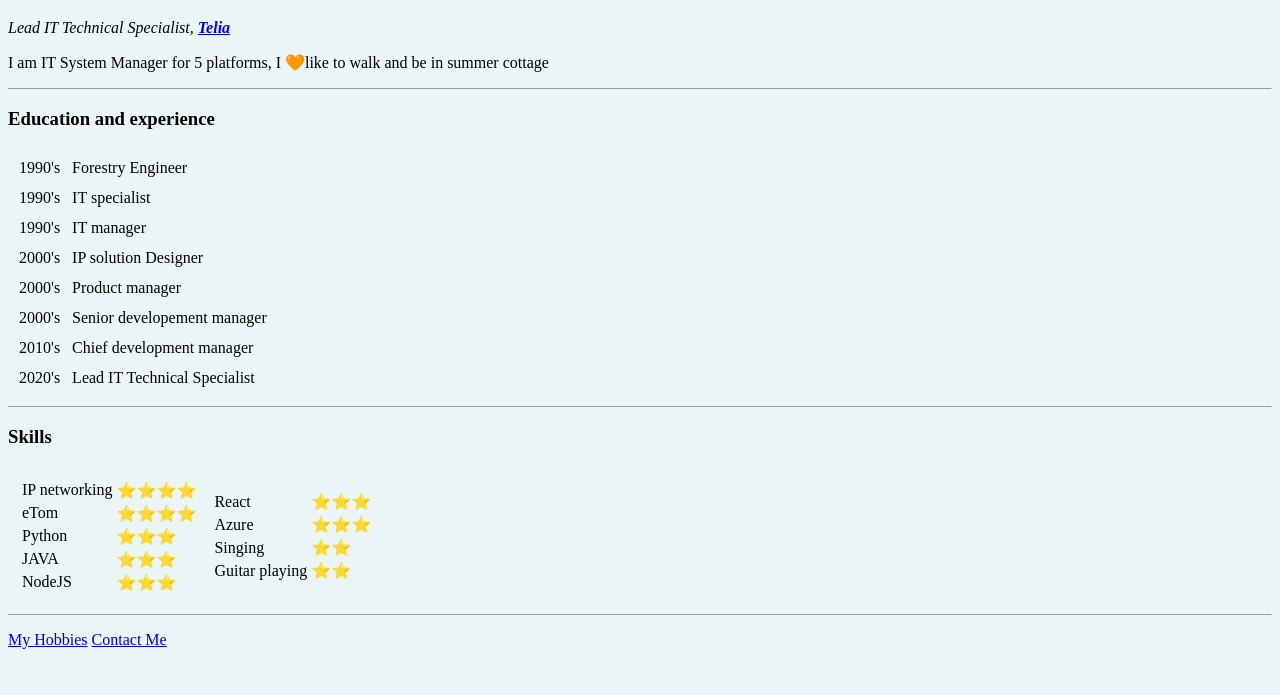
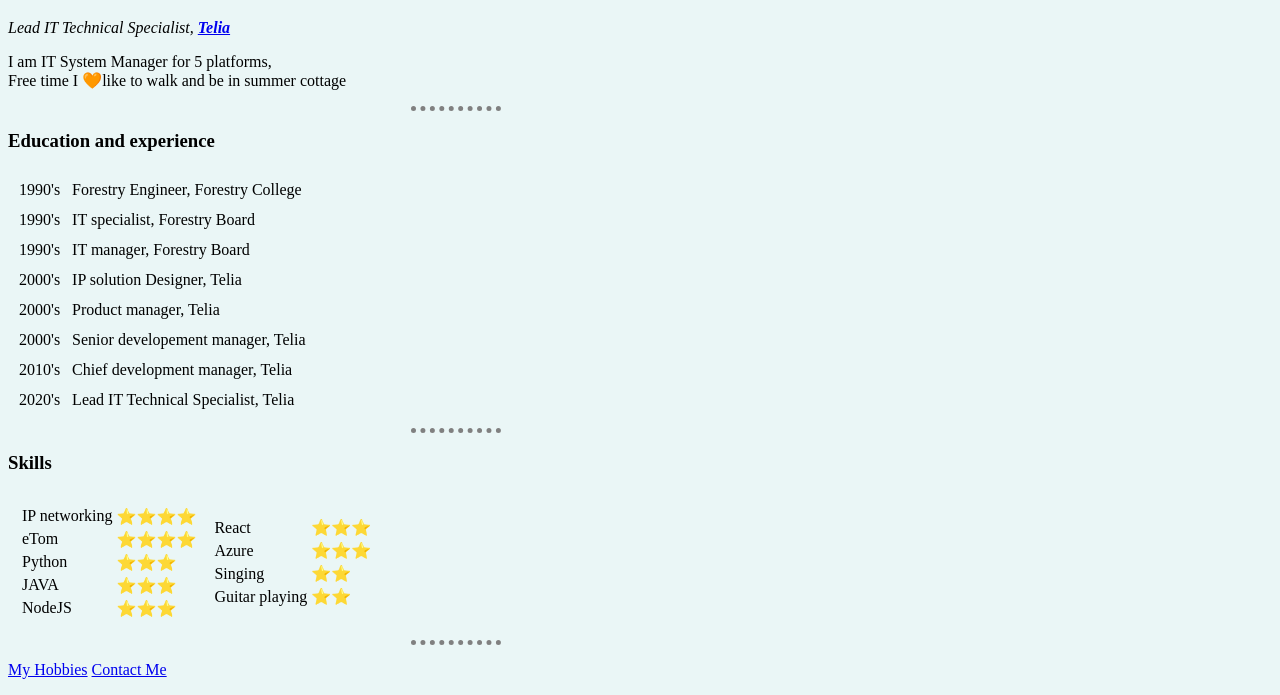
Before and after one commit to zacce/cv, a plain HTML site: page index.html in a window 1280 px wide. Shown: the part 233-928 px from the top of the page. Before the commit the page ends 898 px from the top, so only its background shows below. Drawn offline with Linux system fonts and the light colour scheme.

Commit message:
Styles added

```diff
--- /dev/null
+++ b/css/styles.css
@@ -0,0 +1,13 @@
+    body {
+
+      background-color:#EAF6F6;
+      width:70%;
+    }
+
+    hr {
+      border-style: none;
+      border-top-style: dotted;
+      border-color: grey;
+      border-width: 5px;
+      width: 10%;
+    }
--- a/index.html
+++ b/index.html
@@ -4,25 +4,27 @@
 <head>
   <meta charset="utf-8">
   <title>Sakari's Personal Site</title>
+  <link rel="stylesheet" href="css/styles.css">
 </head>
 
-<body style= "background-color: #EAF6F6;">
+<body>
   <img src="images\sakari.jpg" alt="sakari profile picture" />
   <h1>Sakari Heino</h1>
   <p><em>Lead IT Technical Specialist,<strong> <a href="http:\teliacompany.com">Telia</a></strong></em></p>
-  <p>I am IT System Manager for 5 platforms, I 🧡like to walk and be in summer cottage
+  <p>I am IT System Manager for 5 platforms, <br>
+    Free time I 🧡like to walk and be in summer cottage
   </p>
   <hr size=1 />
   <h3>Education and experience</h3>
   <table cellspacing="10">
-    <tr><td>1990's</td><td>Forestry Engineer</td></tr>
-    <tr><td>1990's</td><td>IT specialist</td></tr>
-    <tr><td>1990's</td><td>IT manager</td></tr>
-    <tr><td>2000's</td><td>IP solution Designer</td></tr>
-    <tr><td>2000's</td><td>Product manager</td></tr>
-    <tr><td>2000's</td><td>Senior developement manager</td></tr>
-    <tr><td>2010's</td><td>Chief development manager</td></tr>
-    <tr><td>2020's</td><td>Lead IT Technical Specialist</td></tr>
+    <tr><td>1990's</td><td>Forestry Engineer, Forestry College</td></tr>
+    <tr><td>1990's</td><td>IT specialist, Forestry Board</td></tr>
+    <tr><td>1990's</td><td>IT manager, Forestry Board</td></tr>
+    <tr><td>2000's</td><td>IP solution Designer, Telia</td></tr>
+    <tr><td>2000's</td><td>Product manager, Telia</td></tr>
+    <tr><td>2000's</td><td>Senior developement manager, Telia</td></tr>
+    <tr><td>2010's</td><td>Chief development manager, Telia</td></tr>
+    <tr><td>2020's</td><td>Lead IT Technical Specialist, Telia</td></tr>
   </table>
   <hr size=1 />
   <h3>Skills</h3>
```
Also changed, not shown: contact-me.html (+1 -0 lines), cottage.html (+2 -1 lines), hobbies.html (+1 -0 lines).
